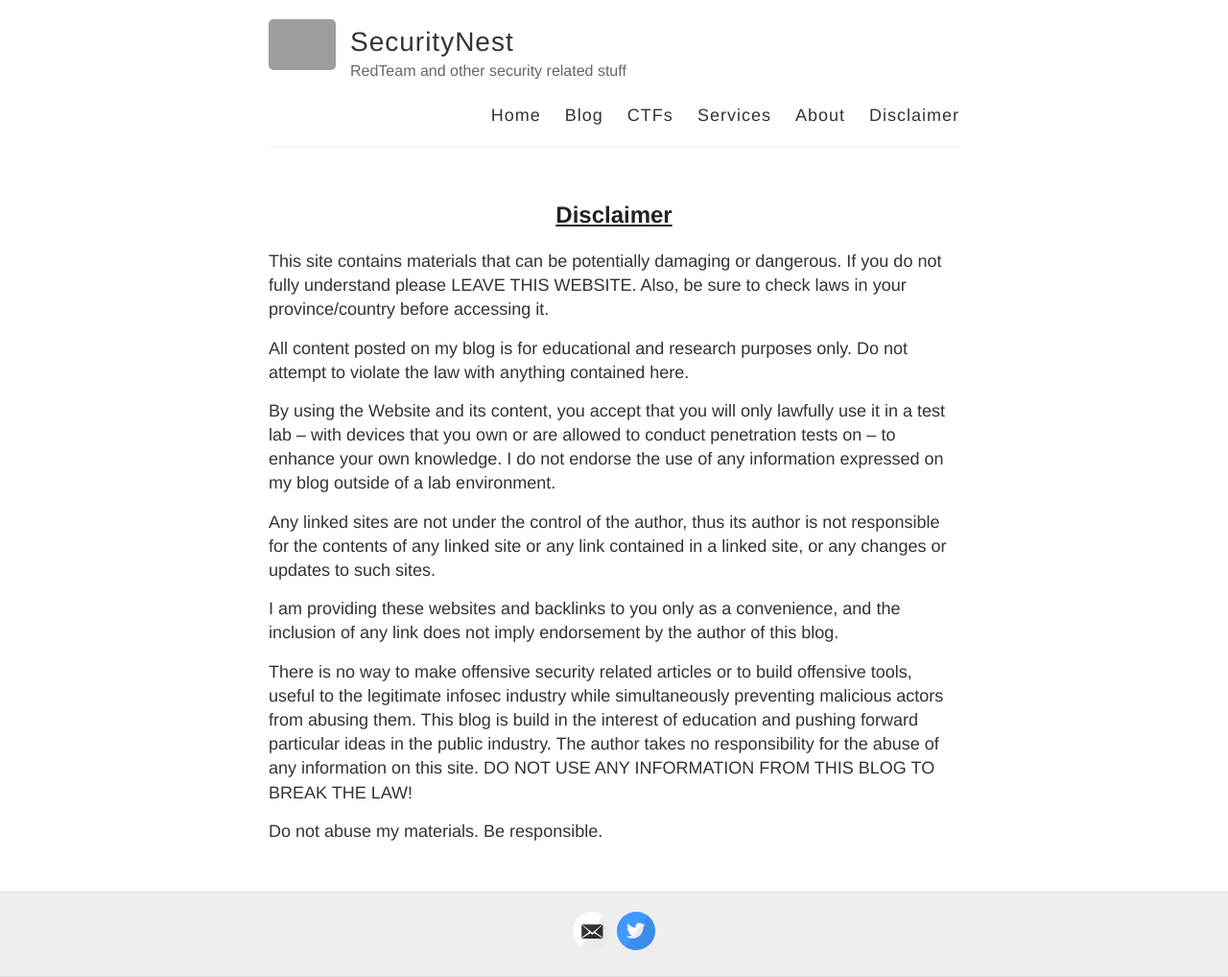
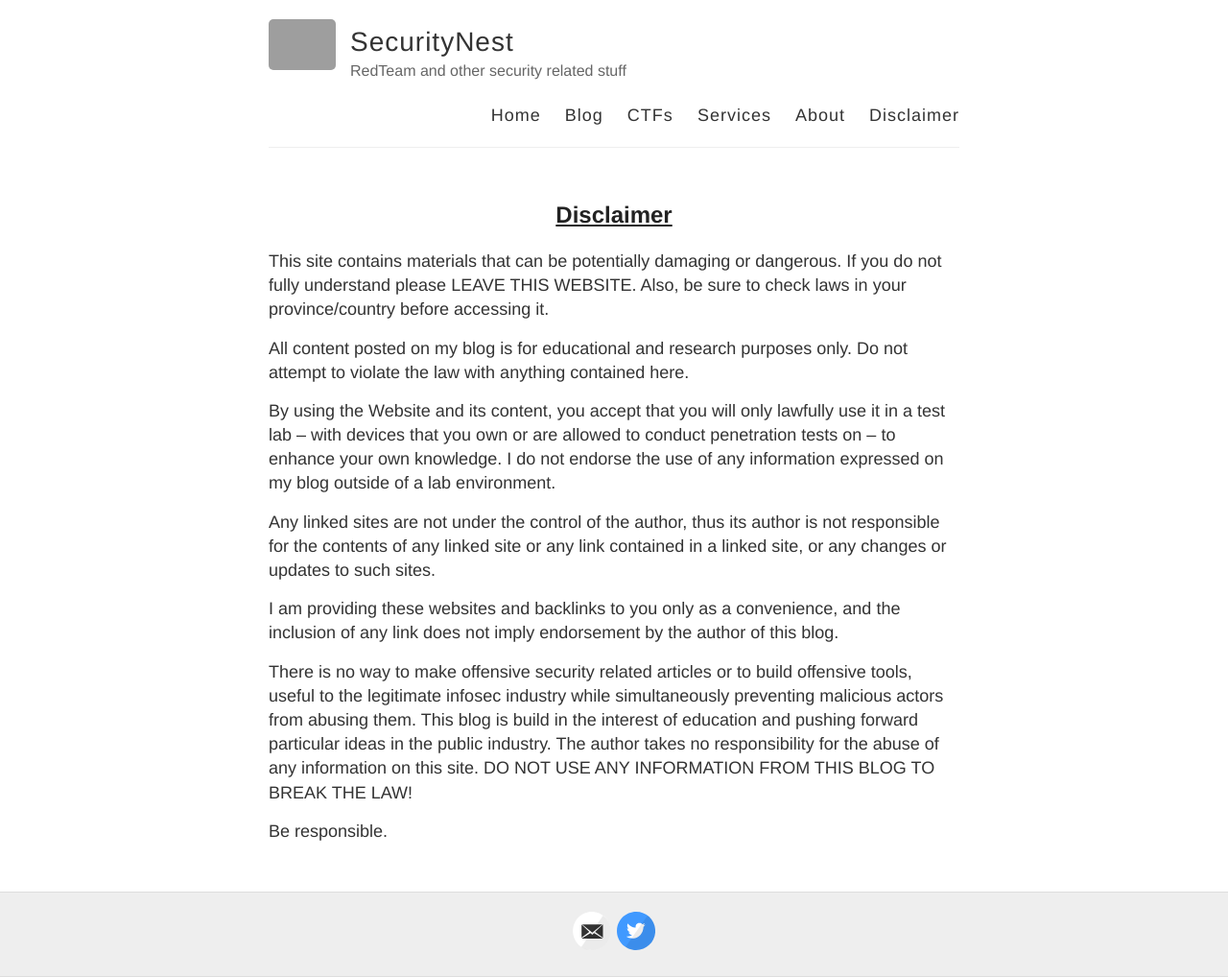
Before and after one commit to whmacmac/test, a Jekyll site: the page built from disclaimer.md, in a window 1280 px wide. Shown: the whole page at 96% size. Built offline with Jekyll 4.4.1, drawn with Linux system fonts in a browser that asks for light colours; grey boxes are pictures that could not be loaded.

Commit message:
Update disclaimer.md

```diff
--- a/disclaimer.md
+++ b/disclaimer.md
@@ -14,6 +14,6 @@ permalink: /disclaimer
 <p> I am providing these websites and backlinks to you only as a convenience, and the inclusion of any link does not imply endorsement by the author of this blog.</p>
 <p>There is no way to make offensive security related articles or to build offensive tools, useful to the legitimate infosec industry while simultaneously preventing malicious actors from abusing them. This blog is build in the interest of education and pushing forward particular ideas in the public industry. The author takes no responsibility for the abuse of any information on this site. DO NOT USE ANY INFORMATION FROM THIS BLOG TO BREAK THE LAW!</p>
 
-<p>Do not abuse my materials. Be responsible.</p>
+<p>Be responsible.</p>
 
 </body>
```
